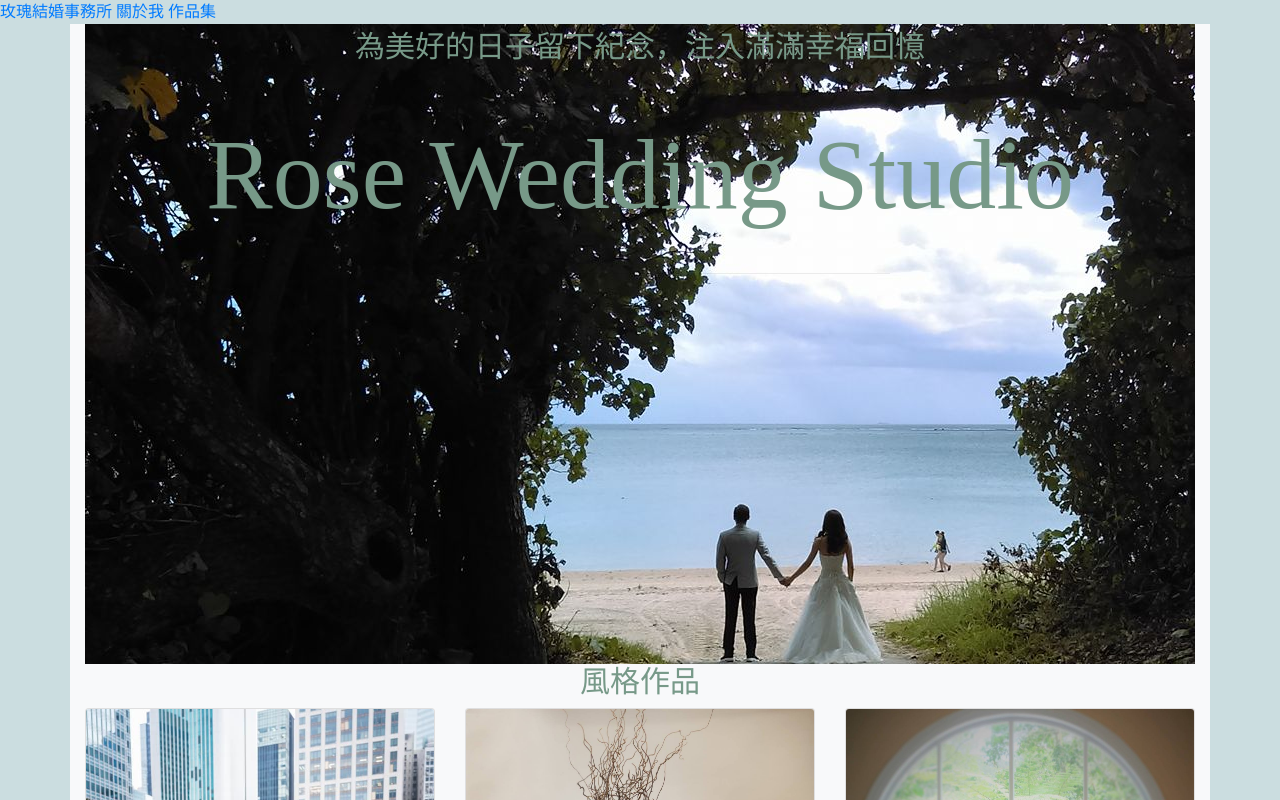
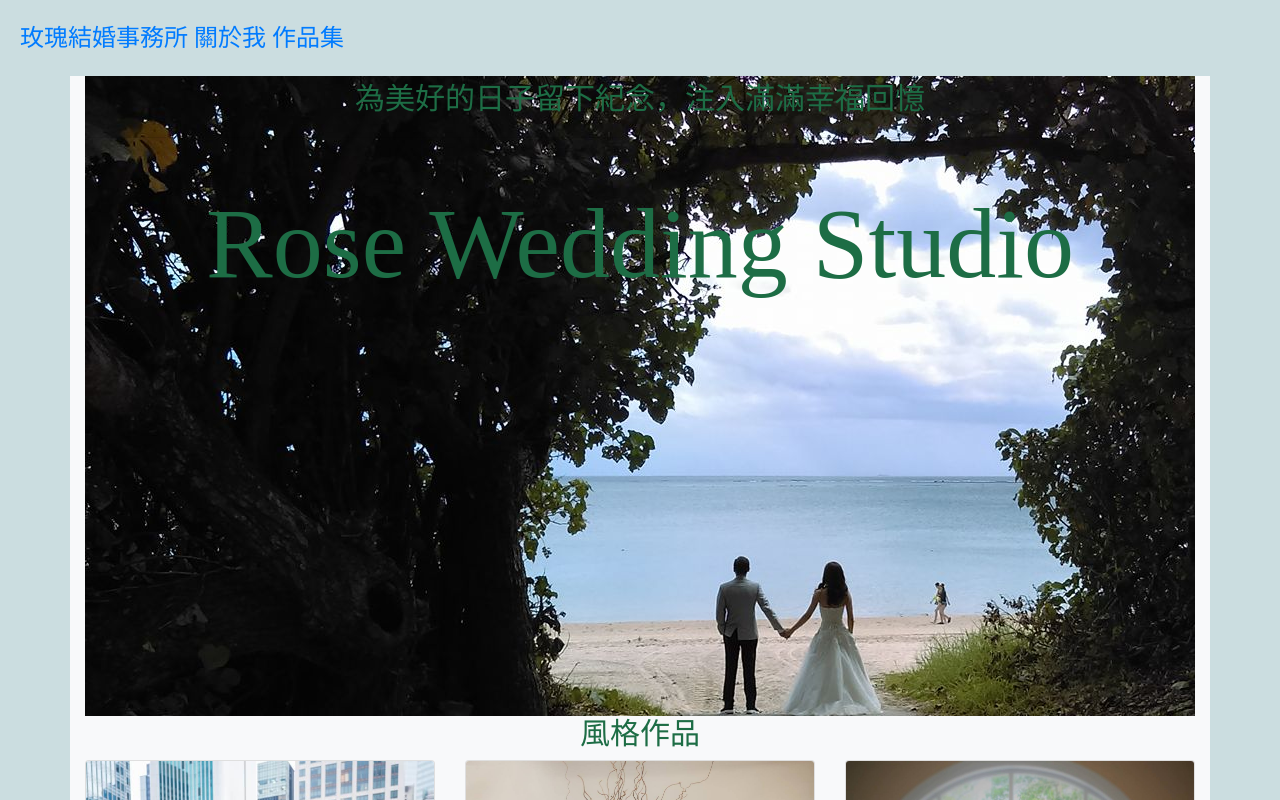
Before and after one commit to ym8321/HC-Web-Topic, a plain HTML site: page index.HTML in a window 1280 px wide. Shown: the top 800 px of the page. Drawn offline with nearby package versions, Linux system fonts and the light colour scheme.

Commit message:
修改導覽列

```diff
--- a/index.HTML
+++ b/index.HTML
@@ -16,17 +16,19 @@
 <body>
 
     <!-- 導覽列 -->
-    <nav>
-        <a href="#">玫瑰結婚事務所</a>
-        <a href="#">關於我</a>
-        <a href="#">作品集</a>
-    </nav>
+    <div id="banner-contact">
+        <nav>
+            <a href="#">玫瑰結婚事務所</a>
+            <a href="#">關於我</a>
+            <a href="#">作品集</a>
+        </nav>
+    </div>
     <div class="container bg-light">
 
         <div id="banner">
             <p>為美好的日子留下紀念，注入滿滿幸福回憶</p>
+            <hr>
             <h1>Rose Wedding Studio </h1>
-            <hr>
         </div>
 
         <!-- section 文章元素 - 有語意的元素：放置有內文、標題、連結 - 提升 SEO -->
--- a/style.scss
+++ b/style.scss
@@ -1,6 +1,7 @@
 * {
     margin: 0;
     padding: 0;
+    box-sizing: border-box;
     font-family: 微軟正黑體;
 }
 
@@ -8,50 +9,56 @@ body {
     background: #3c838c44;
 }
 
+// 橫幅
 #banner {
     width: 100%;
     height: 80vh;
     background-image: url(./img/topic-banner.jpg);
+     /* 背景-尺寸：填滿 - 50%、500px */
     background-size: auto;
+    /* 背景-附著：固定 */
     background-attachment: fixed;
 }
 
 //  首頁、關於我 導覽列
-#banner nav, #banner-about, #banner-contact a {
-    padding: 30px;
-
+#banner nav, #banner-about nav, #banner-contact nav{
+    padding: 20px;
+    font-size: 24px;
+    color: #1d6d45;
 }
 
-#banner a, #banner-about a, #banner-contact a {
+#banner a, #banner-about a {
     /* 文字-裝飾：無 */
     text-decoration: none;
-    color: #779988;
+    color: #1d6d45;
     font-size: 24px;
     padding: 0 30px;
+    margin: 30px;
     transition: 0.3s;
 }
 
-#banner hr {
-    width: 500px;
-    opacity: 0.7;
-    margin: 0 auto;
+#hr {
+    width: 900px;
+    height: 50px;
+    background:  #1d6d45;
+    border: 0;
 }
 
-#banner h1 {
+#banner h1, banner hr {
     text-align: center;
-    color: #779988;
+    color: #1d6d45;
     font-size: 100px;
     padding: 30px;
 }
 
 p {
     text-align: center;
-    color: #779988;
+    color: #1d6d45;
     font-size: 30px;
 }
 
 h2 {
     text-align: center;
-    color: #779988;
+    color: #1d6d45;
     font-size: 30px;
 }
```
Also changed, not shown: style.css, 1 other file.
